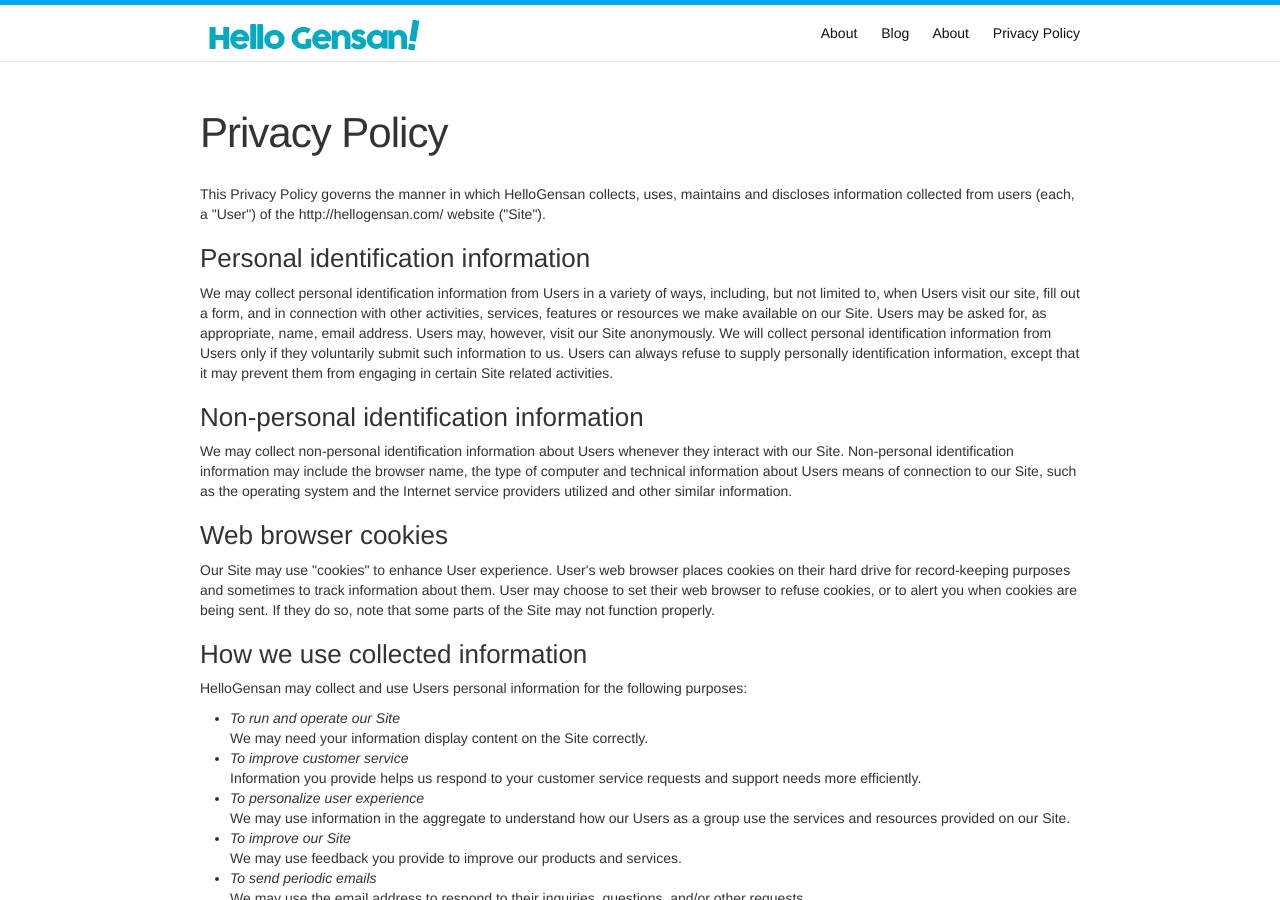
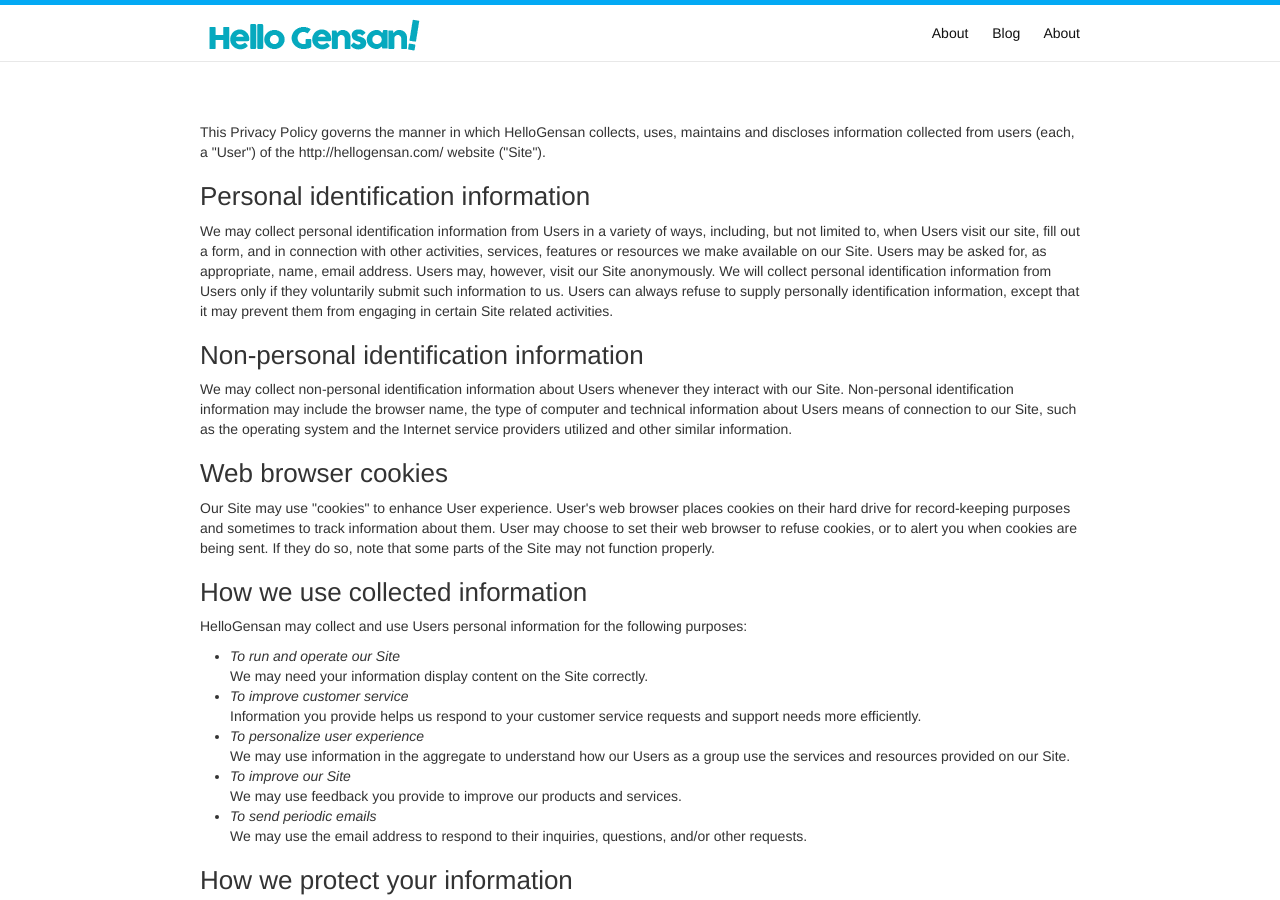
Before and after one commit to hellogensan/hellogensan.github.io, a Jekyll site: the page built from privacy.md, in a window 1280 px wide and 900 px high. Built offline with Jekyll 4.4.1, drawn with Linux system fonts in a browser that asks for light colours; nearby versions of some CDN libraries; comment, search, counter and statistics services are not loaded.

Commit message:
added privacy policy

```diff
--- a/privacy.md
+++ b/privacy.md
@@ -1,7 +1,6 @@
 ---
 layout: page
 comments: false
-title: Privacy Policy
 ---
 
 <div>
```
